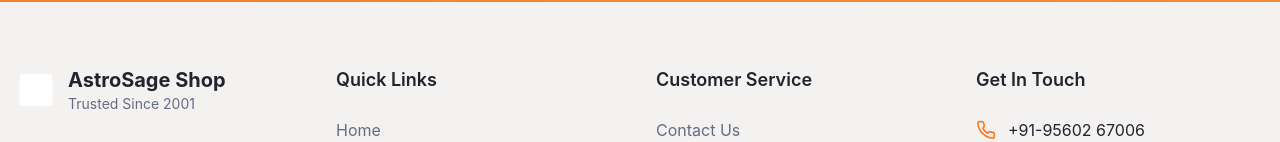
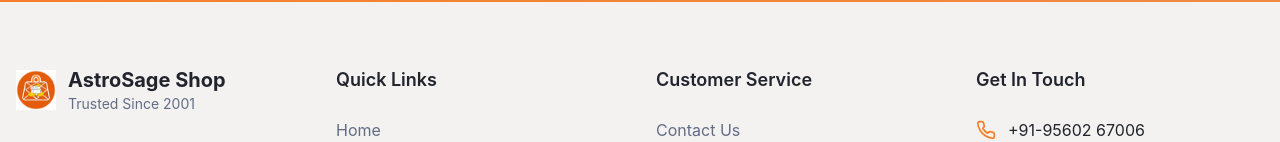
Before and after one commit to shambhu-cell/astro-cosmic-emporium, a React (Vite) app: page / in a window 1280 px wide. Shown: the part 8355-8497 px from the top of the page. Built offline with nearby package versions, Linux system fonts and the light colour scheme; the HTML template or start-up script is replaced by a standard one.

Commit message:
Update footer with Ganesh icon

```diff
--- a/src/components/Footer.tsx
+++ b/src/components/Footer.tsx
@@ -15,7 +15,7 @@ import {
   Building2,
   BadgeIndianRupee
 } from "lucide-react";
-import astrosageLogo from "@/assets/astrosage-logo.webp";
+import ganeshLogo from "@/assets/ganesh-logo.jpg";
 
 const Footer = () => {
   return (
@@ -28,9 +28,9 @@ const Footer = () => {
             <div className="lg:col-span-1">
               <div className="flex items-center space-x-3 mb-6">
                 <img
-                  src={astrosageLogo}
-                  alt="AstroSage Logo"
-                  className="h-10 w-auto brightness-0 invert"
+                  src={ganeshLogo}
+                  alt="Ganesh Logo"
+                  className="h-10 w-auto"
                 />
                 <div>
                   <h3 className="text-xl font-bold">AstroSage Shop</h3>
```
Also changed, not shown: src/assets/ganesh-logo.jpg (added).
